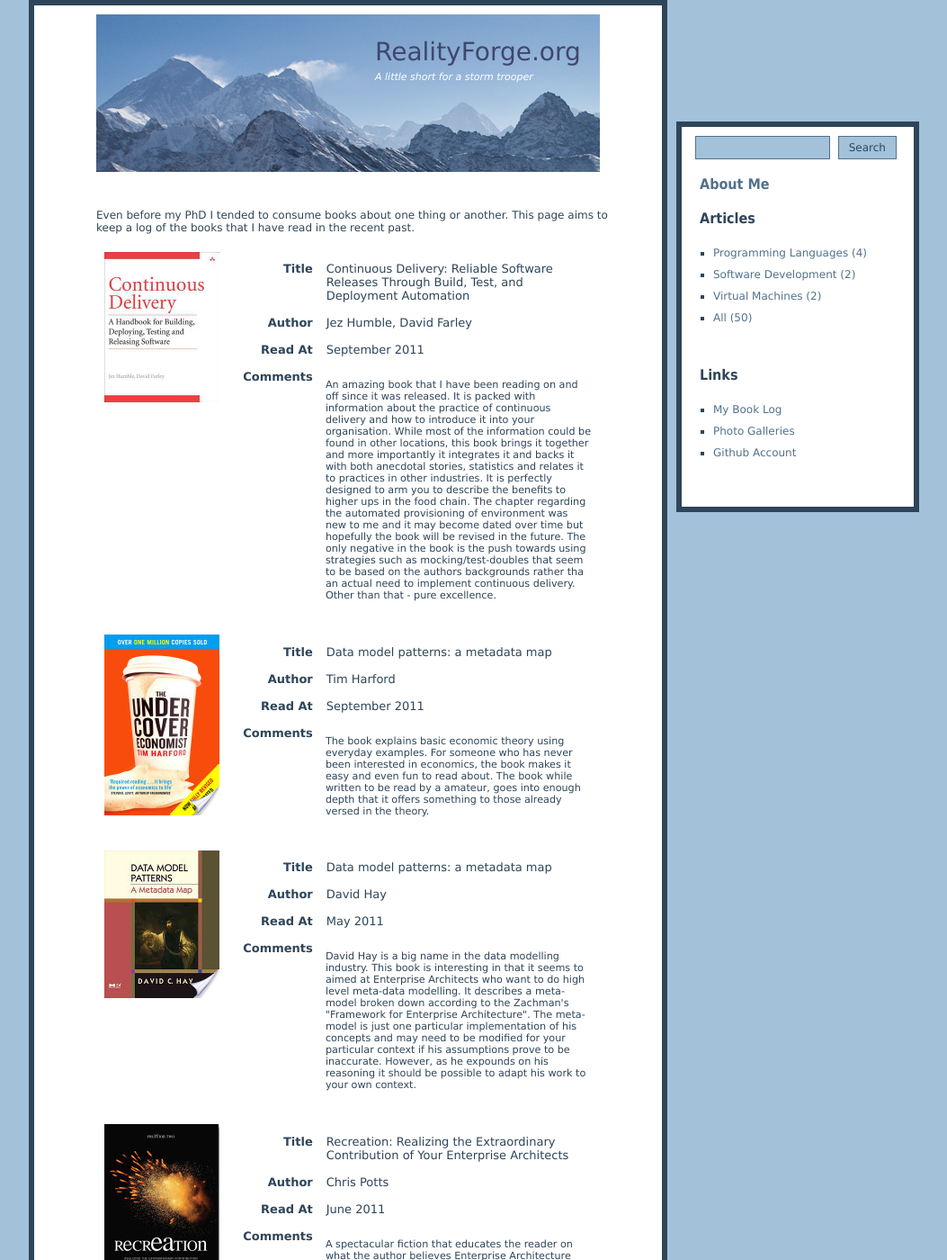
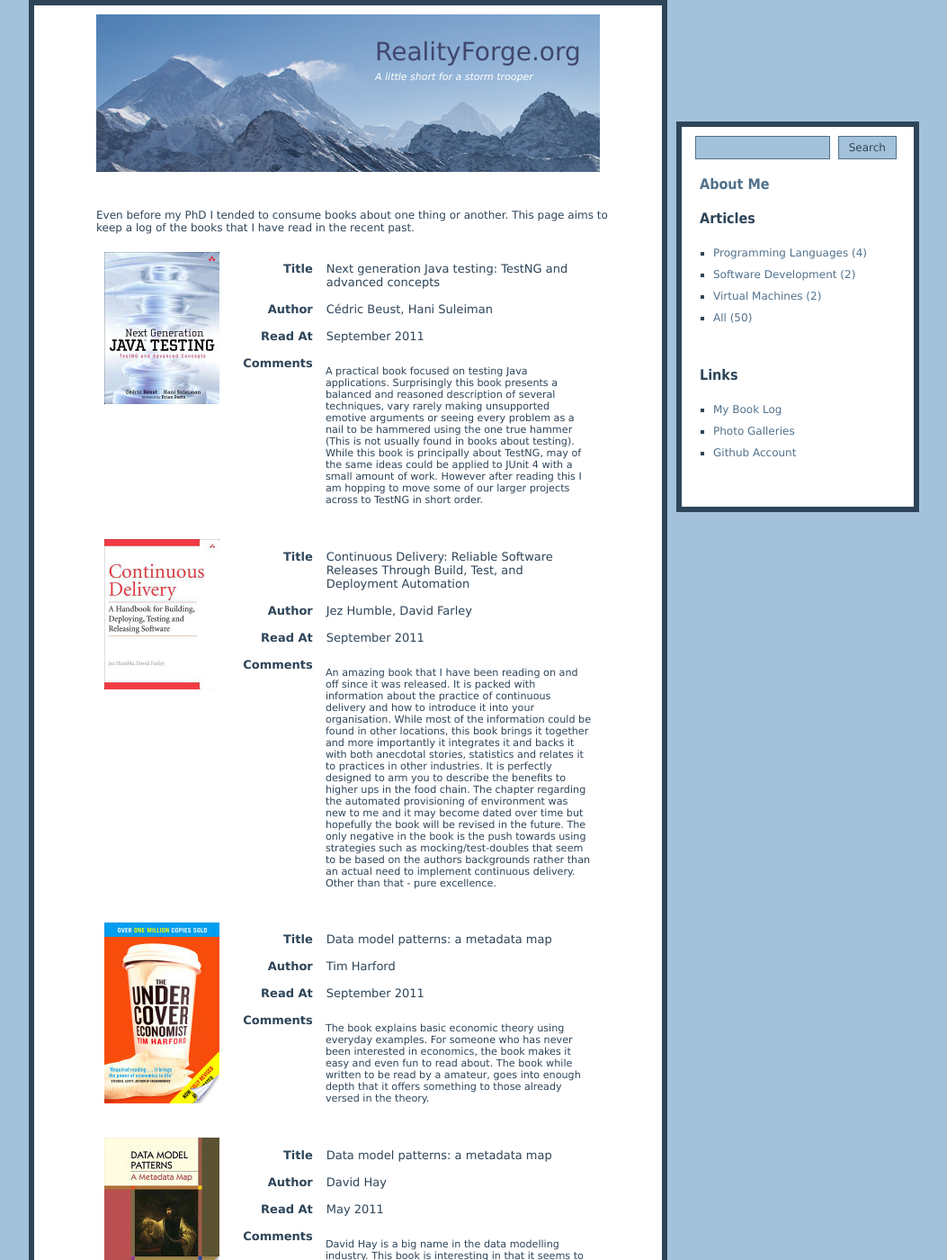
Before and after one commit to realityforge/blog, a Jekyll site: the page built from book/log.html, in a window 1280 px wide and 1400 px high. Shown: the whole window at 90% size, without its empty margins (113-1166 px from the left). Built offline with Jekyll 4.4.1, drawn with Linux system fonts in a browser that asks for light colours; Markdown is read by kramdown in place of the engine named in the settings.

Commit message:
Add a description of the TestNG book

```diff
--- a/book/log.html
+++ b/book/log.html
@@ -42,6 +42,41 @@ title: My Book Log
 <table class="book-table">
   <tr>
     <td>
+      <a href="http://books.google.com/books?id=bCvcMcLZwV4C"><img
+          src="NextGenerationJavaTesting.jpeg"/></a>
+    </td>
+    <td>
+      <table class="review">
+        <tr class="title">
+          <th>Title</th>
+          <td>Next generation Java testing: TestNG and advanced concepts</td>
+        </tr>
+        <tr class="author">
+          <th>Author</th>
+          <td>Cédric Beust, Hani Suleiman</td>
+        </tr>
+        <tr class="read-at">
+          <th>Read At</th>
+          <td>September 2011</td>
+        </tr>
+        <tr class="comments">
+          <th>Comments</th>
+          <td>
+            <p>
+              A practical book focused on testing Java applications. Surprisingly this book presents a balanced and
+              reasoned description of several techniques, vary rarely making unsupported emotive arguments or seeing
+              every problem as a nail to be hammered using the one true hammer (This is not usually found in books
+              about testing). While this book is principally about TestNG, may of the same ideas could be applied to
+              JUnit 4 with a small amount of work. However after reading this I am hopping to move some of our larger
+              projects across to TestNG in short order.
+            </p>
+          </td>
+        </tr>
+      </table>
+    </td>
+  </tr>
+ <tr>
+    <td>
       <a href="http://books.google.com/books?id=6ADDuzere-YC"><img
           src="ContinuousDelivery.jpeg"/></a>
     </td>
@@ -71,7 +106,7 @@ title: My Book Log
               The chapter regarding the automated provisioning of environment was new to me and it may become dated
               over time but hopefully the book will be revised in the future. The only negative in the book is the push
               towards using strategies such as mocking/test-doubles that seem to be based on the authors backgrounds
-              rather tha an actual need to implement continuous delivery. Other than that - pure excellence.
+              rather than an actual need to implement continuous delivery. Other than that - pure excellence.
             </p>
           </td>
         </tr>
```
Also changed, not shown: book/NextGenerationJavaTesting.jpeg (added).
